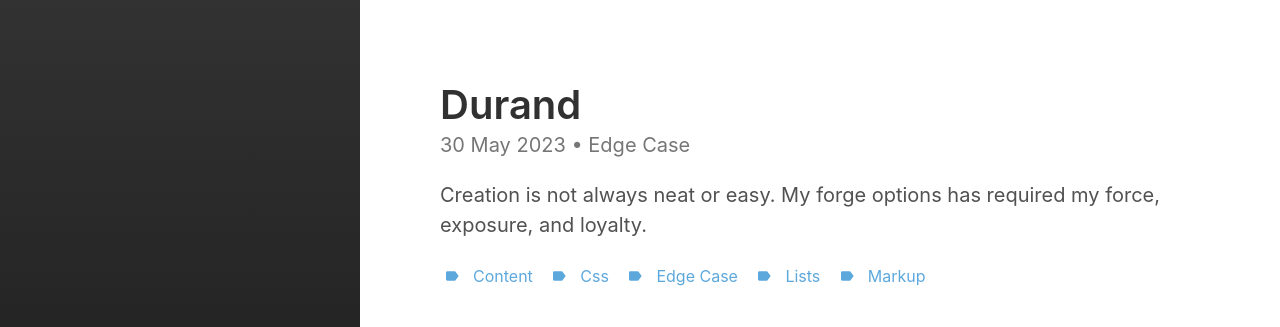
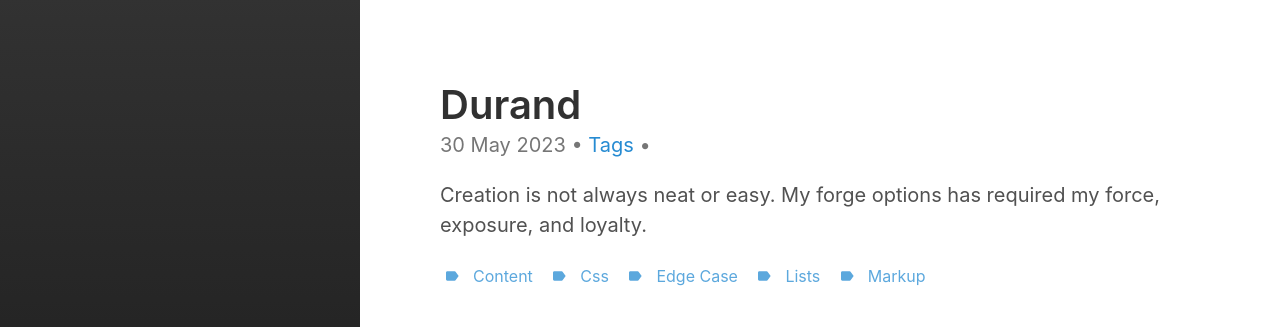
Before and after one commit to TrillBeast8/DSight, a Jekyll site: the page built from _posts/2023-05-30-Ideal.md, in a window 1280 px wide. Shown: the top 327 px of the page. Built offline with Jekyll 4.4.1, drawn with Linux system fonts in a browser that asks for light colours.

Commit message:
modified:   _posts/2023-05-30-Ideal.md

```diff
--- a/_posts/2023-05-30-Ideal.md
+++ b/_posts/2023-05-30-Ideal.md
@@ -2,7 +2,7 @@
 layout: post
 title: "Durand"
 categories:
-  - Edge Case
+  -
 tags:
   - content
   - css
```
